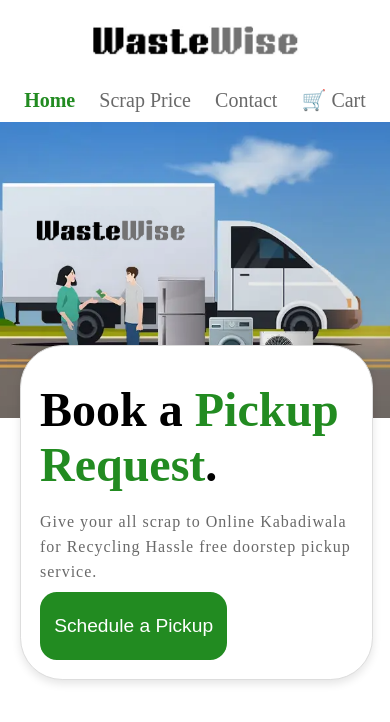
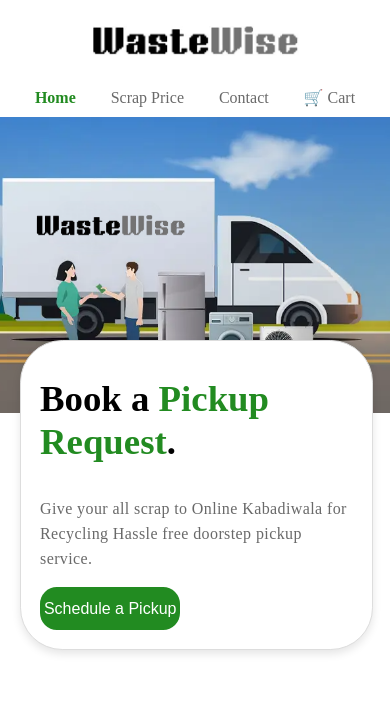
Before and after one commit to Jigneshkotia/wastewise_frontend, a React (Vite) app: page / in a window 390 px wide. Shown: the top 722 px of the page. Built offline with nearby package versions, Linux system fonts and the light colour scheme.

Commit message:
better landing page

```diff
--- a/src/Styles/components/LandingBlock.css
+++ b/src/Styles/components/LandingBlock.css
@@ -122,7 +122,7 @@
     border: none;
     height: auto;
     margin: 0;
-    font-size: 2rem;
+
   }
 
   .topleft{
@@ -132,7 +132,8 @@
     flex-direction: column;
     justify-content: center;
     align-items: flex-start;
-    font-size: 3rem;
+    padding-bottom: 5%;
+    font-size: 2.3rem;
     margin: 2vh;
     font-weight: 900;
   }
@@ -157,22 +158,22 @@
 
   .toprighttext{
     font-size: 1rem;
-    letter-spacing: 1px;
+    letter-spacing: 0.4px;
     line-height: 25px;
     color: dimgrey;
   }
 
   .toprightbtn{
-    width: 60%;
-    height: 8vh;
+    width: 45%;
+    height: 5vh;
     border-radius: 2vh;
     border: none;
     background-color: rgb(34,139,33);
     color: white;
-    font-size: 1.2rem;
+    font-size: 1rem;
     cursor: pointer;
     transition: background-color 0.3s ease;
-    margin-top: 1vh;
+    margin-top: 2vh;
   }
 
   .toprightbtn:hover{
--- a/src/Styles/components/Navbar.css
+++ b/src/Styles/components/Navbar.css
@@ -102,7 +102,7 @@
         text-decoration: none;
         font-style: none;
         list-style: none;
-        font-size: 1.25rem;
+        font-size: 1rem;
         color: dimgrey;
     }
 
```
